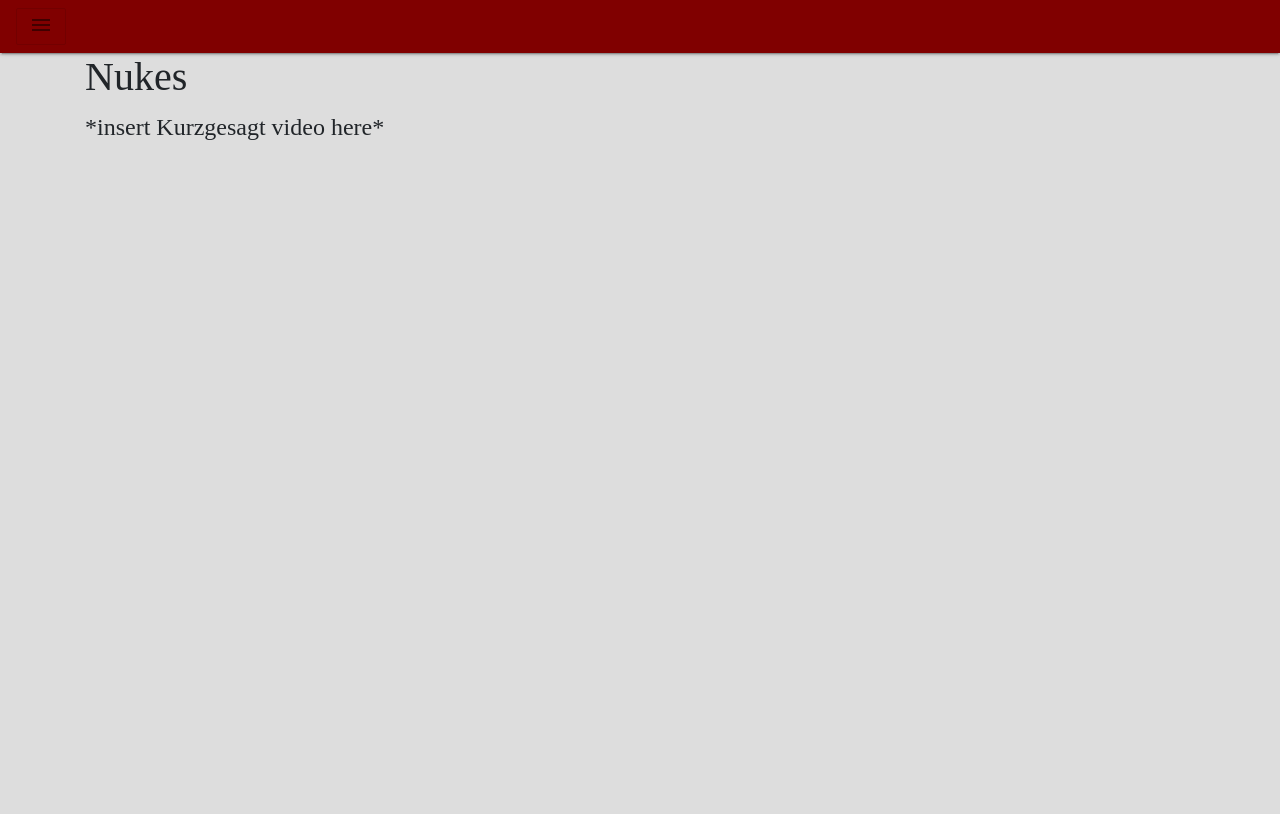
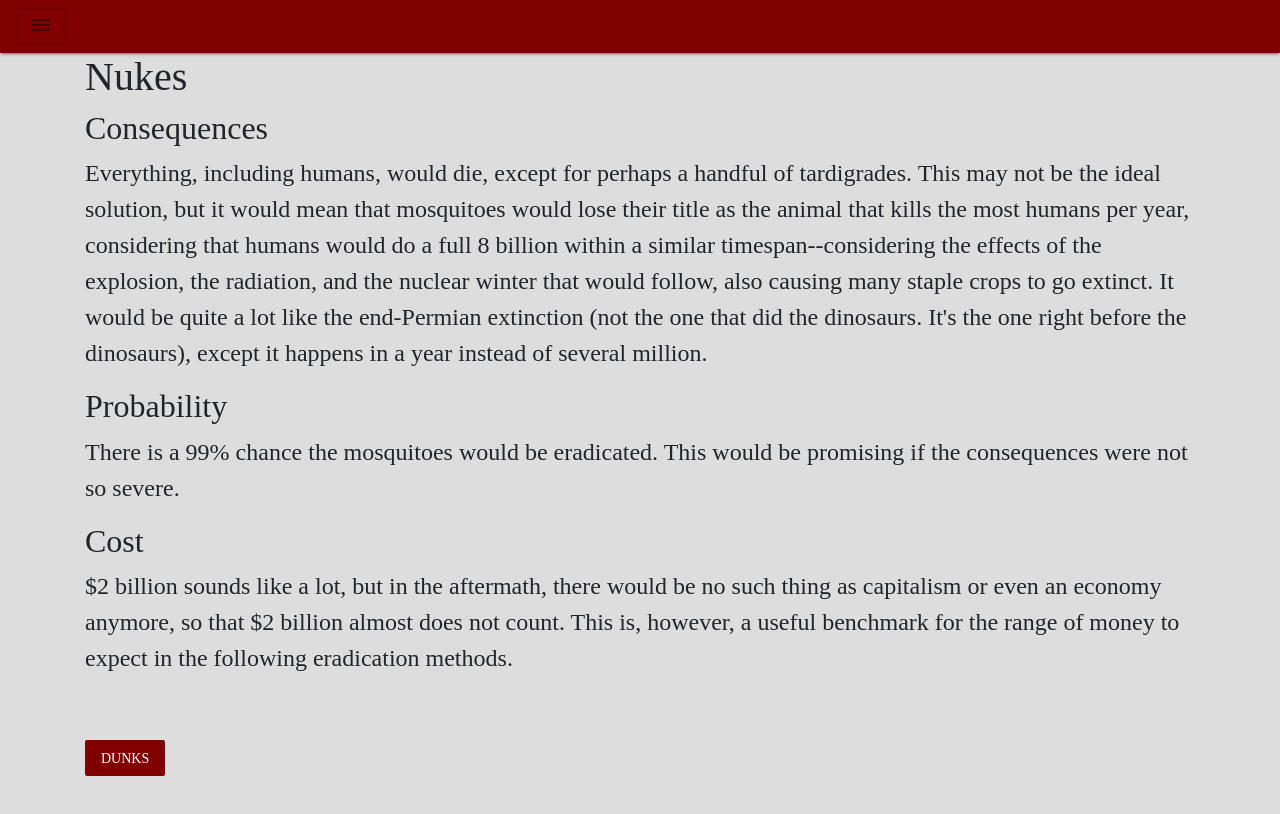
Before and after one commit to rhit-franklkj/mosquito-381, a plain HTML site: page mosquito-381/public/nukes.html in a window 1280 px wide. Drawn offline with Linux system fonts and the light colour scheme; some packages are replaced by stand-ins of ours.

Commit message:
more pages >:(

```diff
--- a/mosquito-381/public/nukes.html
+++ b/mosquito-381/public/nukes.html
@@ -36,8 +36,16 @@
       <main class="bmd-layout-content">
         <div class="container">
           <h1>Nukes</h1>
-          <p>*insert Kurzgesagt video here*</p>
-          <br><br><br><br><br><br><br><br><br><br><br><br><br><br><br><br><br><br><br><br><br><br><br><br><br><br><br><br><br><br><br><br><br><br><br><br><br><br><br>
+          <h2>Consequences</h2>
+          <p>Everything, including humans, would die, except for perhaps a handful of tardigrades. This may not be the ideal solution, but it would mean that mosquitoes would lose their title as the animal that kills the most humans per year, considering that humans would do a full 8 billion within a similar timespan--considering the effects of the explosion, the radiation, and the nuclear winter that would follow, also causing many staple crops to go extinct. It would be quite a lot like the end-Permian extinction (not the one that did the dinosaurs. It's the one right before the dinosaurs), except it happens in a year instead of several million.</p>
+          <h2>Probability</h2>
+          <p>There is a 99% chance the mosquitoes would be eradicated. This would be promising if the consequences were not so severe.</p>
+          <h2>Cost</h2>
+          <p>$2 billion sounds like a lot, but in the aftermath, there would be no such thing as capitalism or even an economy anymore, so that $2 billion almost does not count. This is, however, a useful benchmark for the range of money to expect in the following eradication methods.</p>
+          <br><br>
+          <a href="./dunks.html"><button type="button" class="btn btn-primary">Dunks</button></a>
+
+          <br><br><br><br><br><br><br><br><br><br><br><br>
         </div>
       </main>
     </div>
```
Also changed, not shown: mosquito-381/public/methodology.html (+6 -2 lines).
